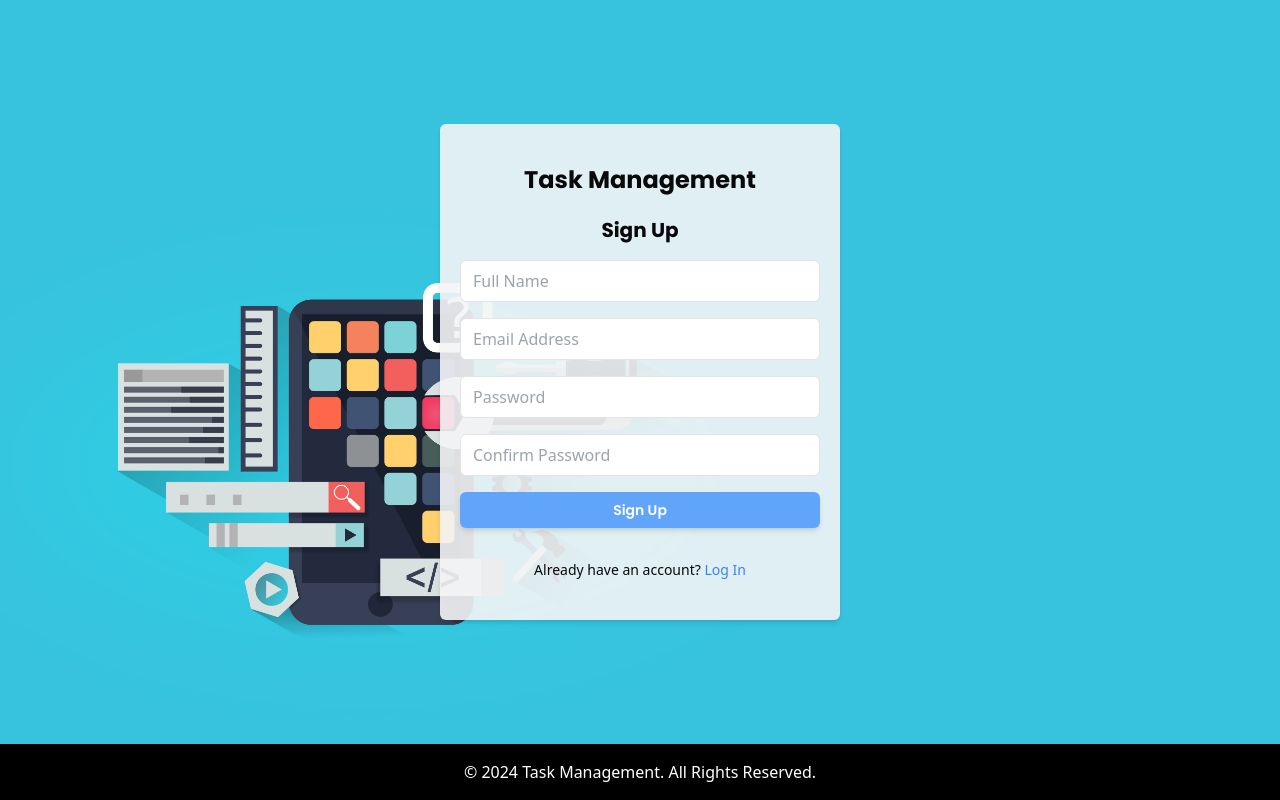
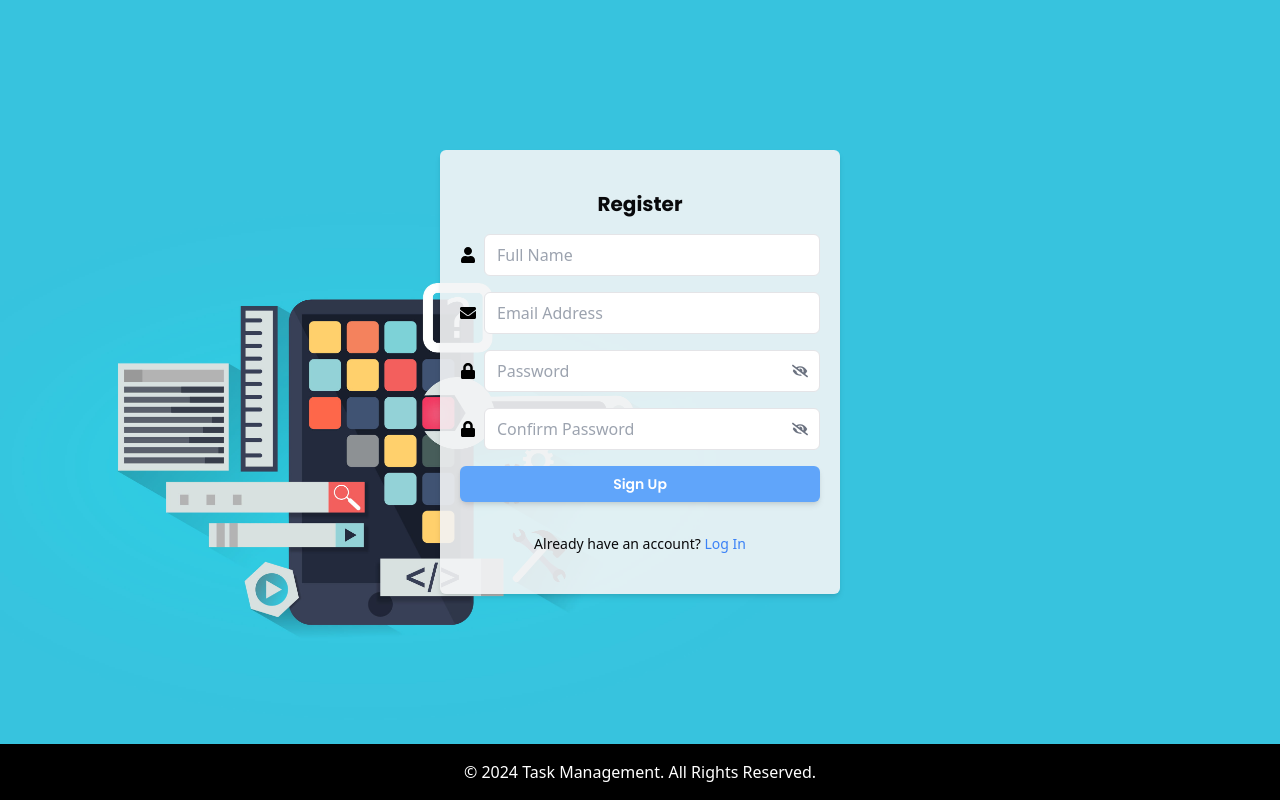
Before and after one commit to miracl3-dreams/e-commerce-fe, a React (Vite) app: page /sign-up in a window 1280 px wide. Built offline with nearby package versions, Linux system fonts and the light colour scheme.

Commit message:
fix: minor bugs

```diff
--- a/src/pages/Login/Login.jsx
+++ b/src/pages/Login/Login.jsx
@@ -1,7 +1,7 @@
 import React, { useState, useEffect } from "react";
 import Footer from "../../components/Footer";
 import { Link, useNavigate } from "react-router-dom";
-import { FaLock, FaUser, FaEye, FaEyeSlash } from "react-icons/fa";
+import { FaLock, FaEnvelope, FaEye, FaEyeSlash } from "react-icons/fa";
 import Button from "../../components/Button";
 import Loading from "../../components/Loading";
 import axios from "../../utils/Axios";
@@ -122,24 +122,24 @@ const Login = () => {
   return (
     <div className="min-h-screen flex flex-col ">
       {(loginMutation.isLoading || loadingDelay) && (
-            <div className="absolute inset-0 flex justify-center items-center bg-black bg-opacity-50 z-20">
-              <Loading />
-            </div>
-          )}
+        <div className="absolute inset-0 flex justify-center items-center bg-black bg-opacity-50 z-20">
+          <Loading />
+        </div>
+      )}
       <div
         className="bg-white bg-cover bg-bottom flex justify-center items-center flex-1"
         style={{ backgroundImage: `url(${backgroundImg})` }}
       >
         <div className="bg-gray-100 bg-opacity-90 px-5 py-10 rounded-md shadow-md w-[90%] max-w-[400px] md:max-w-[350px] lg:w-[30%] relative">
-          <h1 className="font-poppins text-2xl font-bold text-center mb-5">
+          {/* <h1 className="font-poppins text-2xl font-bold text-center mb-5">
             Task Management
-          </h1>
+          </h1> */}
           <form className="flex flex-col gap-4" onSubmit={handleSubmit}>
             <h2 className="font-poppins font-bold text-xl text-center">
-              Sign In
+              Login
             </h2>
             <div className="flex items-center gap-2">
-              <FaUser className="text-black" />
+              <FaEnvelope className="text-black" />
               <input
                 className="flex-1 py-2 px-3 border rounded-md"
                 name="email"
@@ -182,16 +182,17 @@ const Login = () => {
               type="submit"
               disabled={loginMutation.isLoading || loadingDelay || cooldown}
             >
-              {loginMutation.isLoading || loadingDelay ? "Logging In..." : "Log In"}
+              {loginMutation.isLoading || loadingDelay
+                ? "Logging In..."
+                : "Log In"}
             </Button>
             <p className="text-center text-sm mt-4">
               Don't have an account?{" "}
               <Link className="text-blue-500 hover:underline" to={"/sign-up"}>
-                Sign Up
+                Register
               </Link>
             </p>
           </form>
-
         </div>
       </div>
 
--- a/src/pages/Posts/Posts.jsx
+++ b/src/pages/Posts/Posts.jsx
@@ -209,12 +209,12 @@ const Posts = () => {
         Posts and Comments
       </h1>
 
-      {isError && (
+      {/* {isError && (
         <div className="text-red-500 text-center mb-4">
           Failed to fetch posts. Please try again later.
         </div>
       )}
-      {isLoading && <div className="text-center mb-4">Loading...</div>}
+      {isLoading && <div className="text-center mb-4">Loading...</div>} */}
 
       <div className="flex flex-col items-center gap-5 w-full">
         <div className="bg-blue-500 flex flex-col items-start gap-6 p-8 w-full max-w-5xl rounded-md font-poppins">
--- a/src/pages/Signup/Signup.jsx
+++ b/src/pages/Signup/Signup.jsx
@@ -1,6 +1,7 @@
 import React, { useState, useEffect } from "react";
 import { Link, useNavigate } from "react-router-dom";
 import { useMutation } from "@tanstack/react-query";
+import { FaLock, FaEnvelope, FaUser, FaEye, FaEyeSlash } from "react-icons/fa";
 import { toast } from "react-toastify";
 import { registerSchema } from "../../utils/validations/UserSchema";
 import axios from "../../utils/Axios";
@@ -26,6 +27,7 @@ const Signup = () => {
     password_confirmation: "",
   });
   const [errors, setErrors] = useState({});
+  const [showPassword, setShowPassword] = useState(false);
 
   const navigate = useNavigate();
 
@@ -101,13 +103,15 @@ const Signup = () => {
         style={{ backgroundImage: `url(${backgroundImg})` }}
       >
         <div className="bg-gray-100 bg-opacity-90 px-5 py-10 rounded-md shadow-md w-[90%] max-w-[400px]">
-          <h1 className="font-poppins text-2xl font-bold text-center mb-5">
+          {/* <h1 className="font-poppins text-2xl font-bold text-center mb-5">
             Task Management
-          </h1>
+          </h1> */}
           <form className="flex flex-col gap-4" onSubmit={handleSubmit}>
             <h2 className="font-poppins font-bold text-xl text-center">
-              Sign Up
+              Register
             </h2>
+            <div className="flex items-center gap-2">
+              <FaUser className="text-black" />
               <input
                 className="flex-1 py-2 px-3 border rounded-md"
                 name="name"
@@ -116,9 +120,12 @@ const Signup = () => {
                 placeholder="Full Name"
                 required
               />
+            </div>
             {errors.name && (
               <p className="text-red-500 text-sm">{errors.name}</p>
             )}
+            <div className="flex items-center gap-2">
+              <FaEnvelope className="text-black" />
               <input
                 className="flex-1 py-2 px-3 border rounded-md"
                 name="email"
@@ -127,30 +134,57 @@ const Signup = () => {
                 placeholder="Email Address"
                 required
               />
+            </div>
             {errors.email && (
               <p className="text-red-500 text-sm">{errors.email}</p>
             )}
+            <div className="flex items-center gap-2 relative">
+              <FaLock className="text-black" />
               <input
                 className="flex-1 py-2 px-3 border rounded-md"
-              type="password"
+                type={showPassword ? "text" : "password"}
                 name="password"
                 value={formData.password}
                 onChange={handleChange}
                 placeholder="Password"
                 required
               />
+              <div
+                className="absolute right-3 cursor-pointer"
+                onClick={() => setShowPassword(!showPassword)}
+              >
+                {showPassword ? (
+                  <FaEye className="text-gray-500" />
+                ) : (
+                  <FaEyeSlash className="text-gray-500" />
+                )}
+              </div>
+            </div>
             {errors.password && (
               <p className="text-red-500 text-sm">{errors.password}</p>
             )}
+            <div className="flex items-center gap-2 relative">
+              <FaLock className="text-black" />
               <input
                 className="flex-1 py-2 px-3 border rounded-md"
-              type="password"
+                type={showPassword ? "text" : "password"}
                 name="password_confirmation"
                 value={formData.password_confirmation}
                 onChange={handleChange}
                 placeholder="Confirm Password"
                 required
               />
+              <div
+                className="absolute right-3 cursor-pointer"
+                onClick={() => setShowPassword(!showPassword)}
+              >
+                {showPassword ? (
+                  <FaEye className="text-gray-500" />
+                ) : (
+                  <FaEyeSlash className="text-gray-500" />
+                )}
+              </div>
+            </div>
             {errors.password_confirmation && (
               <p className="text-red-500 text-sm">
                 {errors.password_confirmation}
--- a/src/pages/Tasks/Tasks.jsx
+++ b/src/pages/Tasks/Tasks.jsx
@@ -413,28 +413,28 @@ const Tasks = () => {
           {/* Modal for Creating or Updating Tasks */}
           <Modal
             isOpen={isModalOpen}
-            className="bg-slate-300"
+            className="bg-blue-500 border-2 border-black"
             closeModal={() => setIsModalOpen(false)}
           >
             <div className="flex flex-col items-center gap-2 pt-5 w-[360px]">
-              <h2 className="text-2xl font-semibold text-black">
+              <h2 className="text-2xl font-bold text-black">
                 {currentTask ? "Update Task" : "Create Task"}
               </h2>
               <form
-                className="flex flex-col w-full"
+                className="flex flex-col w-full gap-1"
                 onSubmit={(e) => {
                   e.preventDefault();
                   createOrUpdateTask(formData);
                 }}
               >
-                <label className="text-black">Task Title:</label>
+                <label className="text-black font-bold">Task Title:</label>
                 <input
                   className="w-full px-4 py-2 border rounded-md mb-3"
                   name="name"
                   value={formData.name}
                   onChange={handleInputChange}
                 />
-                <label className="text-black">Task Description:</label>
+                <label className="text-black font-bold">Task Description:</label>
                 <textarea
                   className="w-full px-4 py-2 border rounded-md mb-3"
                   name="task"
```
Lines whose indentation alone changed are shown as unchanged.
